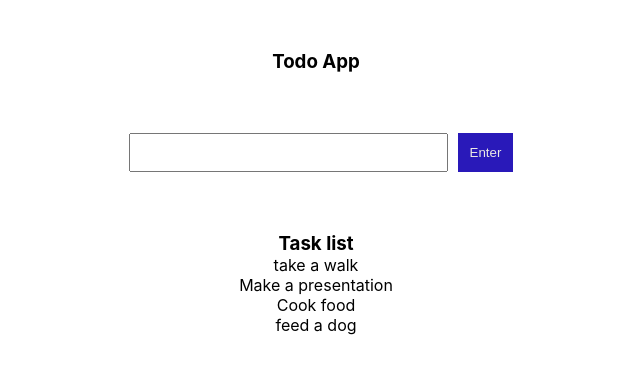
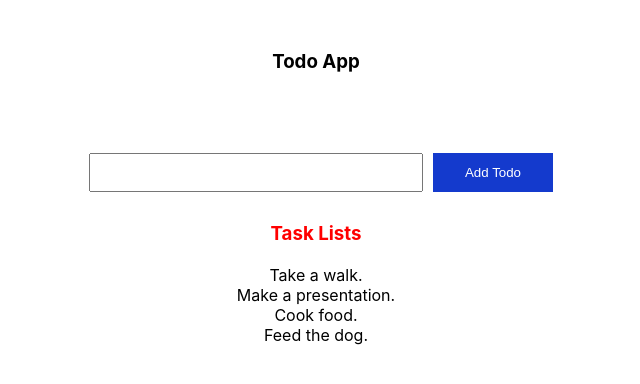
Before and after one commit to manishdan/firstproject, a React (Create React App) app: page / in a window 1280 px wide. Shown: the top 384 px of the page, without its empty margins (324-964 px from the left). Built offline with nearby package versions, Linux system fonts and the light colour scheme.

Commit message:
add list in todo

```diff
--- a/src/Component/Todo.css
+++ b/src/Component/Todo.css
@@ -2,38 +2,39 @@
    text-align: center;
    margin-top: 50px;
    margin-bottom: 50px;
+   padding-bottom: 20px;
 }
- .todo-from{
-    padding: 50px;
+
+.todo-form {
+   padding-top: 50px;
 }
- .todo-from from{
-    margin: 20px;
 
- }
- .todo-from task{
+.todo-form form {
    margin: 20px;
 }
- .task{
+
+.task {
    padding: 10px;
    width: 25%;
    margin: 10px;
+   cursor: pointer;
 }
- .button{
-    padding: 10px;
-    color: rgb(235, 233, 228);
-    background-color: rgb(41, 25, 185);
+
+.button {
+   padding: 10px 30px;
+   color: #fff;
+   background-color: #143acd;
    outline: none;
-    border: 2px solid  rgb(41, 25, 185) ;
+   border: 2px solid #143acd;
    cursor: pointer;
+}
 
- }
- .todo-lists>h3{
+.todo-lists>h3 {
    margin-top: 20px;
    color: red;
+}
 
- }
- .todo-lists > ul{
+.todo-lists > ul {
    list-style: none;
    margin-top: 20px;
-
 }
--- a/src/Component/Todo.jsx
+++ b/src/Component/Todo.jsx
@@ -1,26 +1,62 @@
-import React from 'react'
-import'./Todo.css'
+import React, { useState } from 'react'
+import './Todo.css'
 
+const Todo = () => {
+    const [input, setInput] = useState('');
+    const [todos, setTodos] = useState([
+        'Take a walk.',
+        'Make a presentation.',
+        'Cook food.',
+        'Feed the dog.'
+    ]);
 
-function Todo() {
+    console.log(input)
+    console.log(todos)
+
+    // const handleSubmit = (event) => {
+    //     event.preventDefault();
+    //     setTodos([...todos, input])
+    //     setInput('')
+    // }
+
+    function handleSubmit() {
+        setTodos([...todos, input])
+        setInput('')
+    }
+
     return (
         <div className='todo'>
-     <div className='todo-logo'>
+            <div className="todo-logo">
                 <h3>Todo App</h3>
             </div>
-     <div className='todo-from'>
+
+            <div className="todo-form">
                 <form>
-            <input type="text" className="task" name="task"/>
-            <input type="button" className="button" value="Enter"/>
+                    <input
+                        type="text"
+                        className="task"
+                        name="input"
+                        value={input}
+                        onChange={ e => setInput(e.target.value)}
+                    />
+                    <input
+                        type="submit"
+                        className="button"
+                        name="button"
+                        value="Add Todo"
+                        disabled={!input}
+                        onClick={handleSubmit}
+                    />
                 </form>
             </div>
-     <div className=' tode-lists'>
-        <h3>Task list</h3>
+
+            <div className="todo-lists">
+                <h3>Task Lists</h3>
                 <ul>
-            <li>take a walk</li>
-            <li> Make a presentation</li>
-            <li>Cook food</li>
-            <li>feed a dog</li>
+                    {todos.map((todo) => (
+                        <li>{todo}</li>
+                    ))
+                    }
                 </ul>
             </div>
         </div>
```
Lines whose indentation alone changed are shown as unchanged.
